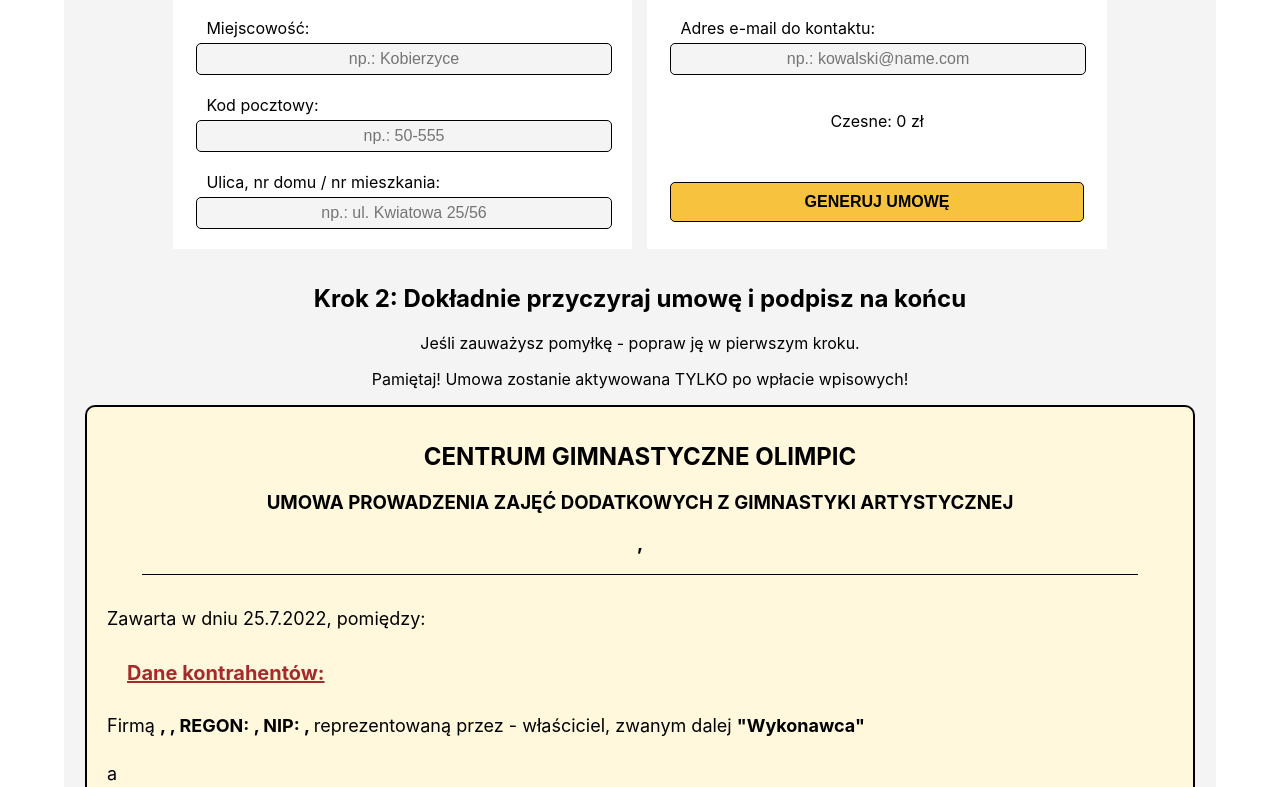
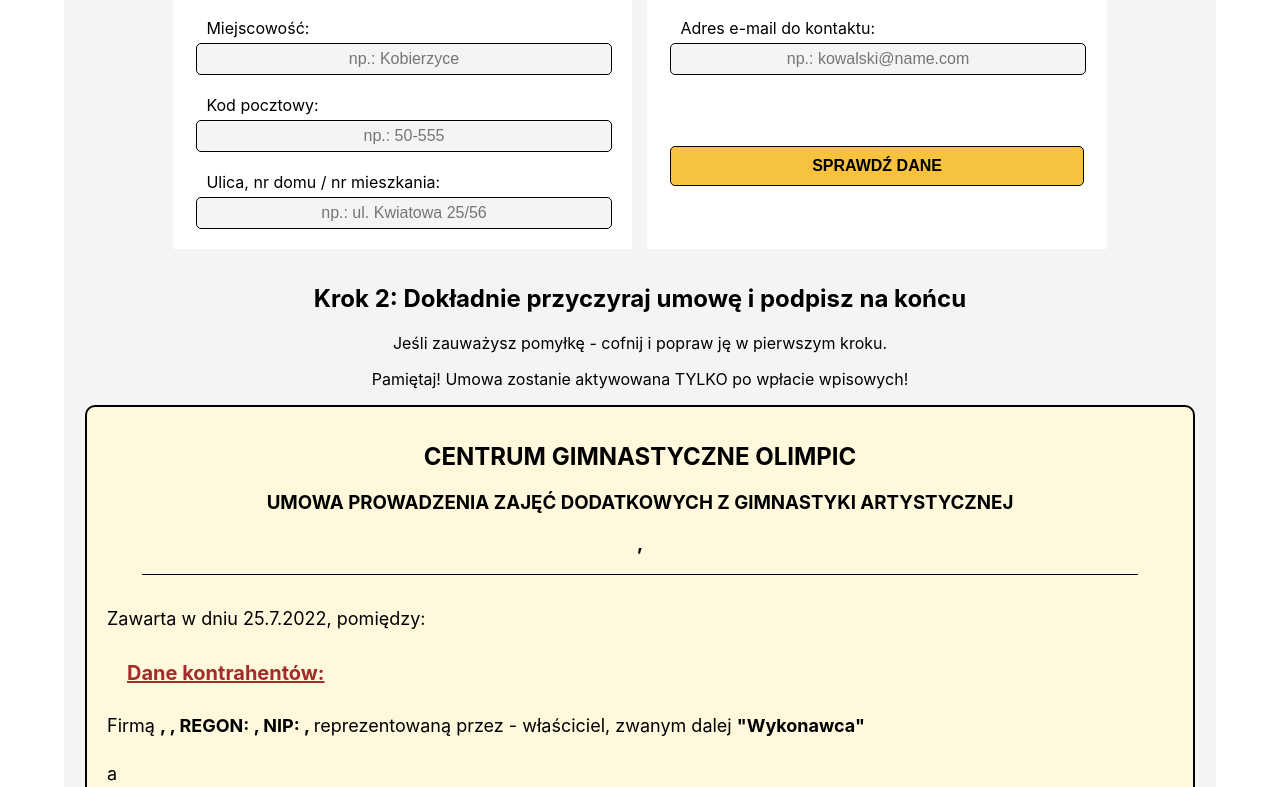
Before and after one commit to DenisMiszeniow/agreement_creating_app_cg_olimpic, a React (Create React App) app: page /agreement in a window 1280 px wide. Shown: the part 953-1740 px from the top of the page. Built offline with nearby package versions, Linux system fonts and the light colour scheme.

Commit message:
checking form ready

```diff
--- a/src/BLL/main_state_data_reducer.js
+++ b/src/BLL/main_state_data_reducer.js
@@ -2,6 +2,8 @@ const VALUE_SITE = 'VALUE_SITE'
 const VALUE_PACKAGE = 'VALUE PACKAGE'
 const VALUE_FREQUENCY = 'VALUE_FREQUENCY'
 const VALUE_SCHOOL_YEAR = 'VALUE_SCHOOL_YEAR'
+const TESTING_FORM  = 'TESTING_FORM'
+const TESTING_FORM_TEXT = 'TESTING_FORM_TEXT'
 
 //---OLGA SITES-----------
 const olga1 = 'OKiDZ Edukacja Sp. z o.o. - Krakowska 56-62, 50-425 Wrocław'
@@ -64,8 +66,8 @@ const initialState = {
         priceSeniorTriple: { price: 300, letter: 'Trzysta zł 00/100' },
         priceSeniorQuatro: { price: 350, letter: 'Trzysta Pięćdziesiąt zł 00/100' }
     },
-    priceCjk: 80,
-    priceCjkWord: 'osiemdziesiąt zł 00/100',
+    priceCjk: 100,
+    priceCjkWord: 'sto zł 00/100',
     calculatePrice: 0,
     calculatePriceInWords: '',
     chosenSite: '',
@@ -79,6 +81,8 @@ const initialState = {
     companyRegon: '',
     ownerName: '',
     bankAccount: '',
+    testingFormText: '',
+    testingForm: false,
 }
 
 export const mainStateDataReducer = (state = initialState, action) => {
@@ -176,6 +180,8 @@ export const mainStateDataReducer = (state = initialState, action) => {
             }
         return newState2
         case VALUE_SCHOOL_YEAR: return ({...state, chosenSchoolYear: action.valueYear})
+        case TESTING_FORM: return ({...state, testingForm: true, testingFormText: 'WSZYSTKO SIĘ ZGADZA :)'})
+        case TESTING_FORM_TEXT: return ({...state, testingFormText: action.text})
         default: return {...state}
     }
 
@@ -185,3 +191,5 @@ export const onChosenSite = (valueSite) => ({type: VALUE_SITE, valueSite})
 export const onChosenPackage = (valuePackage) => ({type: VALUE_PACKAGE, valuePackage})
 export const onChosenFrequency = (valueFrequency) => ({type:VALUE_FREQUENCY, valueFrequency})
 export const onChosenSchoolYear = (valueYear) => ({type:VALUE_SCHOOL_YEAR, valueYear})
+export const onTestingForm = () => ({type: TESTING_FORM})
+export const onTestingFormText = (text) => ({type: TESTING_FORM_TEXT, text})
--- a/src/components/agreement_ready/agreement_ready_container.js
+++ b/src/components/agreement_ready/agreement_ready_container.js
@@ -32,7 +32,10 @@ export const mapStateToProps = (state) => {
             parrentEmail: state.parrentData.parrentEmail,
             //childData
             childName: state.childData.childName,
-            childDayOfBirth: state.childData.childDayOfBirth
+            childDayOfBirth: state.childData.childDayOfBirth,
+            //agreementVisibility
+            agreementVisibility: state.mainData.agreementVisibility,
+
         }
     )
 }
--- a/src/components/agreement_ready/agreement_section.module.css
+++ b/src/components/agreement_ready/agreement_section.module.css
@@ -1,3 +1,10 @@
+.agreementContainerUnvisible {
+    display: none;
+}
+.agreementContainerVisible {
+    display: block;
+}
+
 .container {
     width: 1356px;
     margin: 0 auto 20px auto;
--- a/src/components/contact_data/contact_data.js
+++ b/src/components/contact_data/contact_data.js
@@ -17,6 +17,45 @@ const ContactData = (props) => {
         props.onParrentEmail(value)
     }
 
+    //------------test form------------
+    const localTestForm = () => {
+        if (props.chosenSite === '') {
+            props.onTestingFormText ('UWAGA! WYBIERZ PLACÓWKĘ')
+        } else if (props.chosenPackage === '') {
+            props.onTestingFormText ('UWAGA! WYBIERZ PAKIET')
+        } else if (props.chosenFrequency === '') {
+            props.onTestingFormText ('UWAGA! WYBIERZ CZEŚTOTLIWOŚĆ ZAJĘĆ')
+        } else if (props.chosenSchoolYear === '') {
+            props.onTestingFormText ('UWAGA! WYBIERZ ROK SZKOLNY')
+        } else if (props.childName === '') {
+            props.onTestingFormText ('UWAGA! IMIĘ I NAZWISKO DZIECKA')
+        } else if (props.childDayOfBirth === '') {
+            props.onTestingFormText ('UWAGA! DATĘ URODZENIA DZIECKA')
+        } else if (props.parrentName === '') {
+            props.onTestingFormText ('UWAGA! WPROWADŹ IMIĘ I NAZWISKO RODZCA / OPIEKUNA PRAWNEGO')
+        } else if (props.parrentIdCard === '') {
+            props.onTestingFormText ('UWAGA! WPROWADŹ SERIE I NUMER DOWODU TOŻSAMOŚCI')
+        } else if (props.parrentCity === '') {
+            props.onTestingFormText ('UWAGA! WPROWADŹ MIEJSCOWOŚĆ')
+        } else if (props.parrentZipCode === '') {
+            props.onTestingFormText ('UWAGA! WPROWADŹ KOD POCZTOWY')
+        } else if (props.parrentAddress === '') {
+            props.onTestingFormText ('UWAGA! WPROWADŹ ADRES ZAMIESZKANIA')
+        } else if ((props.motherPhoneNumber === '') && (props.fatherPhoneNumber === '')) {
+            props.onTestingFormText ('UWAGA! WPROWADŹ NUMER TELEFONU PRZYNAJMNIEJ JEDNEGO Z RODZICÓW / OPIEKUNA PRAWNEGO')
+        } else if (props.parrentEmail === '') {
+            props.onTestingFormText ('UWAGA! WPROWADŹ ADRES EMAIL')
+        } else if (!/@/.test(props.parrentEmail)) {
+            props.onTestingFormText ('UWAGA! SPRAWDŹ POPRAWNOŚĆ EMAIL')
+        } else if (!/\./.test(props.parrentEmail)) {
+            props.onTestingFormText ('UWAGA! SPRAWDŹ POPRAWNOŚĆ EMAIL')
+        }
+
+        else {
+            props.onTestingForm()
+        }
+    }
+
 
     return (
         <>
@@ -33,15 +72,18 @@ const ContactData = (props) => {
             </div>
             <div className={styles.sectionForm__Form__Alone}>
                 <label>Adres e-mail do kontaktu:</label>
-                <input type="email" name="user_email" onChange={localOnParrentEmail} value={props.parrentEmail} required placeholder="np.: kowalski@name.com" />
+                <input type="email" name="email" onChange={localOnParrentEmail} value={props.parrentEmail} required placeholder="np.: kowalski@name.com" />
             </div>
             <div className={`${styles.sectionForm__Form__Alone} ${styles.sectionForm__Form__DoubleSame}`}>
                 <div>
-                    <p>Czesne: {props.priceNumber} zł</p>
+                    {!props.testingForm ? <p className={styles.pError}>{props.testingFormText}</p> : <p className={styles.pGood}>{props.testingFormText}</p>}
                 </div>
                 <div>
-
-                    <input className={styles.buttonActive} type="button" value="GENERUJ UMOWĘ" />
+                    {
+                        !props.testingForm
+                        ? <input className={styles.buttonActive} type="button" onClick={localTestForm} value="SPRAWDŹ DANE" />
+                        : <a className={styles.linkActive} href="#">GENERUJ UMOWĘ</a>
+                    }
                 </div>
             </div>
         </>
--- a/src/components/contact_data/contact_data_container.js
+++ b/src/components/contact_data/contact_data_container.js
@@ -1,4 +1,5 @@
 import { connect } from "react-redux";
+import { onTestingForm, onTestingFormText } from "../../BLL/main_state_data_reducer";
 import { onMotherPhoneNumber, onFatherPhoneNumber, onParrentEmail} from "../../BLL/parrent_data_reducer";
 import ContactData from "./contact_data";
 
@@ -8,7 +9,19 @@ export const mapStateToProps = (state) => {
             motherPhoneNumber: state.parrentData.motherPhoneNumber,
             fatherPhoneNumber: state.parrentData.fatherPhoneNumber,
             parrentEmail: state.parrentData.parrentEmail,
-            priceNumber: state.mainData.calculatePrice,
+            chosenSite: state.mainData.chosenSite,
+            chosenPackage: state.mainData.chosenPackage,
+            chosenFrequency: state.mainData.chosenFrequency,
+            chosenSchoolYear: state.mainData.chosenSchoolYear,
+            parrentName: state.parrentData.parrentName,
+            parrentIdCard: state.parrentData.parrentIdCard,
+            parrentCity: state.parrentData.parrentCity,
+            parrentZipCode: state.parrentData.parrentZipCode,
+            parrentAddress: state.parrentData.parrentAddress,
+            childName: state.childData.childName,
+            childDayOfBirth: state.childData.childDayOfBirth,
+            testingFormText: state.mainData.testingFormText,
+            testingForm: state.mainData.testingForm,
         }
     )
 }
@@ -19,6 +32,8 @@ export const mapDispatchToProps = (dispatch) => {
             onMotherPhoneNumber: (valueMotherPhoneNumber) => {dispatch(onMotherPhoneNumber(valueMotherPhoneNumber))},
             onFatherPhoneNumber: (valueFatherPhoneNumber) => {dispatch(onFatherPhoneNumber(valueFatherPhoneNumber))},
             onParrentEmail: (valueParrentEmail) => {dispatch(onParrentEmail(valueParrentEmail))},
+            onTestingForm: () => {dispatch(onTestingForm())},
+            onTestingFormText: (text) => {dispatch(onTestingFormText(text))}
         }
     )
 }
--- a/src/components/main_form/main_form.module.css
+++ b/src/components/main_form/main_form.module.css
@@ -61,6 +61,37 @@
     margin-top: 15px!important;
     background-color: #f7c33e!important;
     font-weight: bold;
+    cursor: pointer;
+}
+.buttonActive:active {
+    background-color: #dbad38!important;
+}
+
+.linkActive {
+    display: block;
+    padding: 9px 0 11px 0;
+    margin-top: 15px!important;
+    background-color: #f7c33e!important;
+    font-weight: bold;
+    border: 1px solid #000;
+    border-radius: 5px;
+    text-decoration: none;
+    color: #000;
+    cursor: pointer;
+}
+.linkActive:active {
+    background-color: #dbad38!important;
+}
+
+.pError {
+    color: darkred;
+    font-weight: bold;
+}
+
+.pGood {
+    color: green;
+    font-weight: bold;
+
 }
 
 /*Form Alone*/
--- a/src/components/step_2_div.js
+++ b/src/components/step_2_div.js
@@ -4,7 +4,7 @@ const Step2 = (props) => {
     return (
         <div className={styles.discription}>
             <h2>Krok 2: Dokładnie przyczyraj umowę i podpisz na końcu</h2>
-            <p>Jeśli zauważysz pomyłkę - popraw ję w pierwszym kroku.</p>
+            <p>Jeśli zauważysz pomyłkę - cofnij i popraw ję w pierwszym kroku.</p>
             <p>Pamiętaj! Umowa zostanie aktywowana TYLKO po wpłacie wpisowych!</p>
         </div>
     )
```
